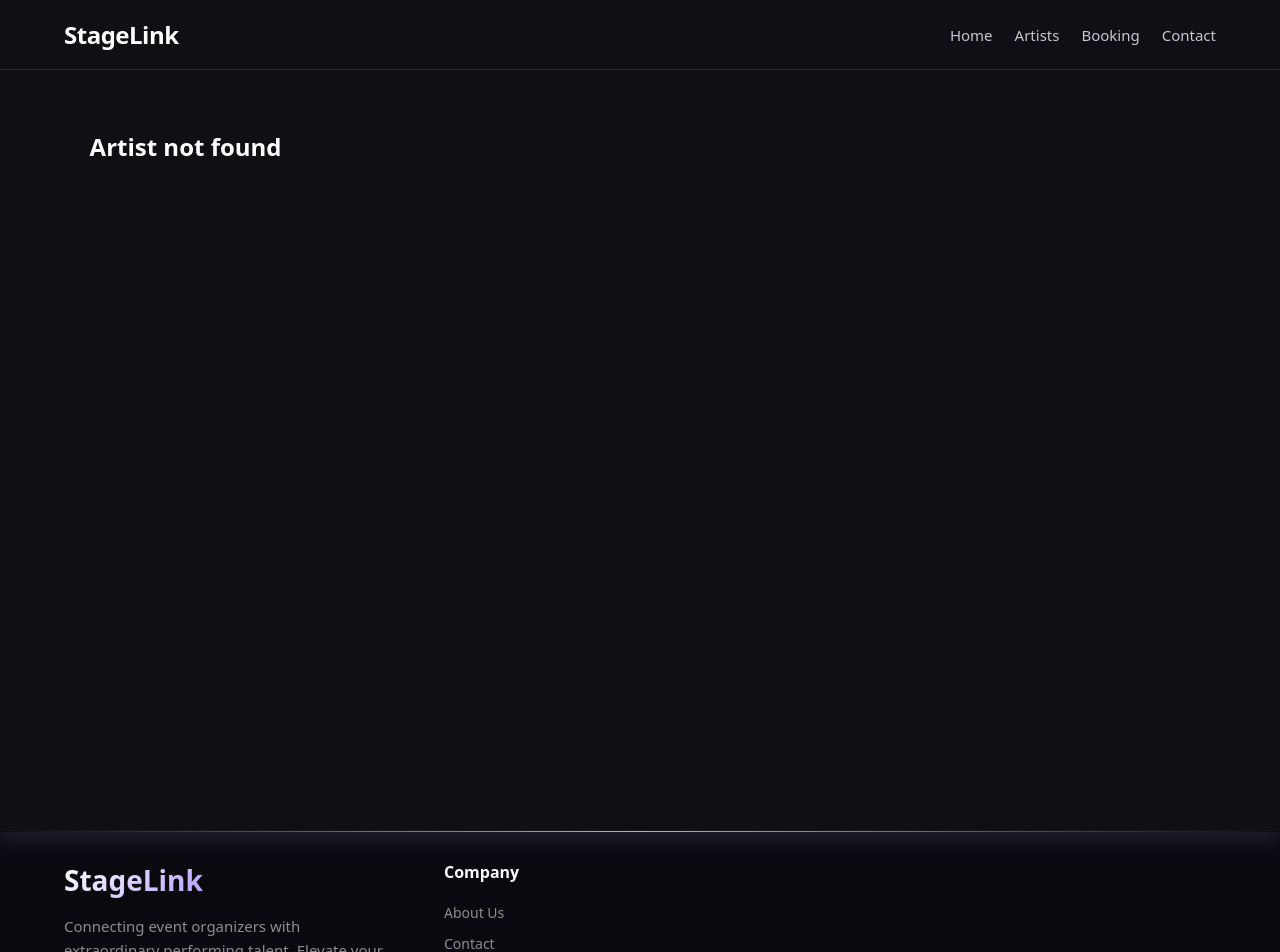
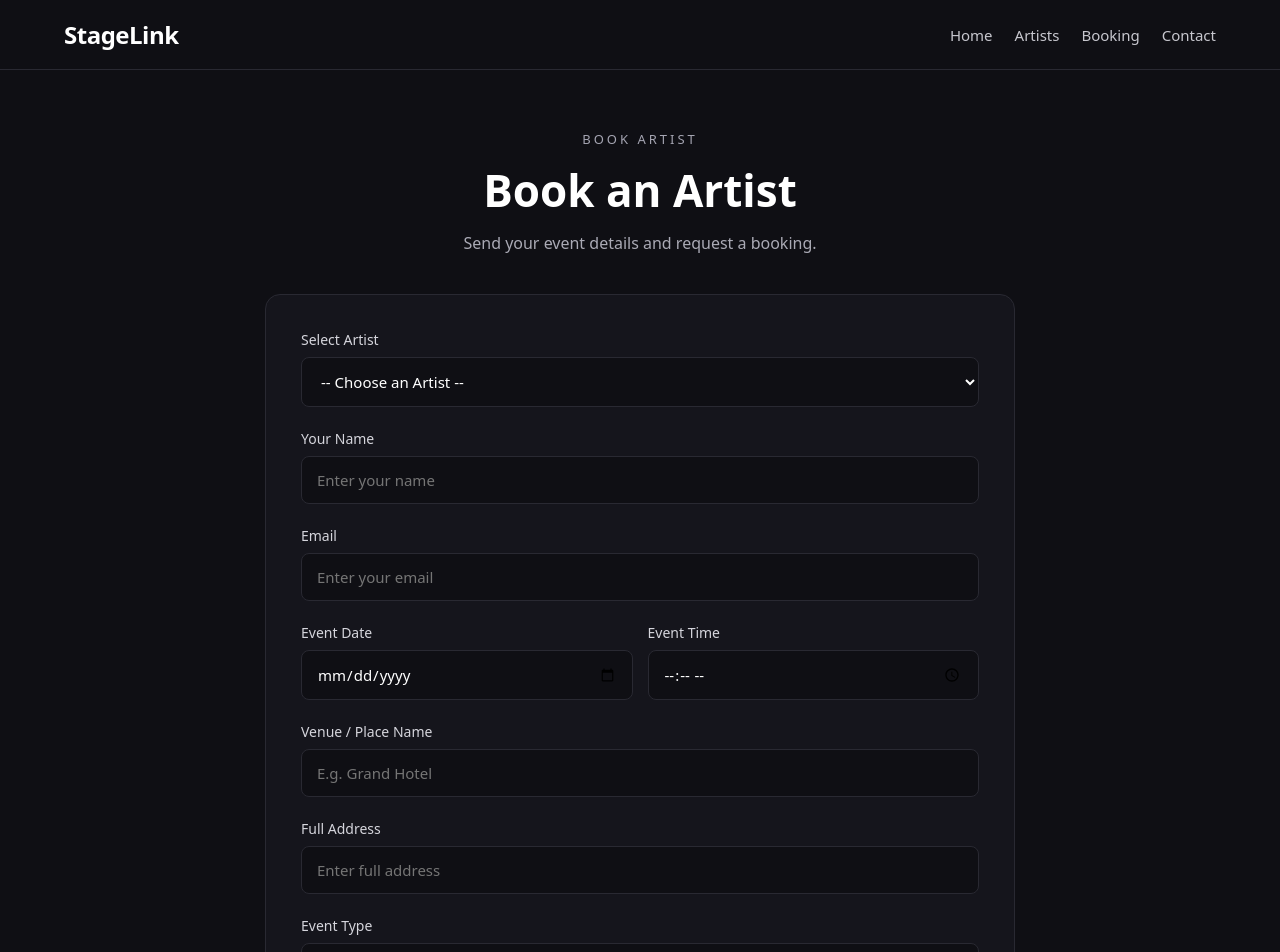
Before and after one commit to chherkiisneha59/stagelink-reactapp, a React (Vite) app: page /booking in a window 1280 px wide. Shown: the top 952 px of the page. Built offline with nearby package versions, Linux system fonts and the light colour scheme.

Commit message:
Update booking form with new fields and artist selection dropdown

```diff
--- a/src/pages/Booking.jsx
+++ b/src/pages/Booking.jsx
@@ -1,21 +1,20 @@
 import { useSearchParams } from "react-router-dom";
-import { useState } from "react";
+import { useState, useEffect } from "react";
 
 import artists from "../data/artists";
 
 function Booking() {
   const [searchParams] = useSearchParams();
-
-  const artistId = Number(searchParams.get("artist"));
-
-  const artist = artists.find(
-    (artist) => artist.id === artistId
-  );
+  const initialArtistId = searchParams.get("artist") ? Number(searchParams.get("artist")) : "";
 
   const [formData, setFormData] = useState({
     name: "",
     email: "",
+    artistId: initialArtistId,
     date: "",
+    time: "",
+    place: "",
+    address: "",
     eventType: "",
     message: "",
   });
@@ -31,17 +30,10 @@ function Booking() {
 
   function handleSubmit(e) {
     e.preventDefault();
-
     setSubmitted(true);
   }
 
-  if (!artist) {
-    return (
-      <main className="booking-page">
-        <h1>Artist not found</h1>
-      </main>
-    );
-  }
+  const selectedArtist = artists.find(a => a.id === Number(formData.artistId));
 
   return (
     <main className="booking-page">
@@ -49,9 +41,7 @@ function Booking() {
 
         <div className="booking-header">
           <p>BOOK ARTIST</p>
-
-          <h1>Book {artist.name}</h1>
-
+          <h1>{selectedArtist ? `Book ${selectedArtist.name}` : "Book an Artist"}</h1>
           <span>
             Send your event details and request a booking.
           </span>
@@ -60,14 +50,30 @@ function Booking() {
         {submitted ? (
           <div className="booking-success">
             <h2>Booking Request Sent!</h2>
-
             <p>
-              Your request for {artist.name} has been submitted.
+              Your request for {selectedArtist ? selectedArtist.name : "the artist"} has been submitted.
             </p>
-
             <p>
               We will contact you with the next steps.
             </p>
+            <button
+              className="primary-btn"
+              onClick={() => {
+                setSubmitted(false);
+                setFormData({
+                  ...formData,
+                  date: "",
+                  time: "",
+                  place: "",
+                  address: "",
+                  eventType: "",
+                  message: ""
+                });
+              }}
+              style={{ marginTop: '20px' }}
+            >
+              Book Another Event
+            </button>
           </div>
         ) : (
           <form
@@ -75,10 +81,25 @@ function Booking() {
             onSubmit={handleSubmit}
           >
             <div className="form-group">
-              <label htmlFor="name">
-                Your Name
-              </label>
+              <label htmlFor="artistId">Select Artist</label>
+              <select
+                id="artistId"
+                name="artistId"
+                value={formData.artistId}
+                onChange={handleChange}
+                required
+              >
+                <option value="">-- Choose an Artist --</option>
+                {artists.map((artist) => (
+                  <option key={artist.id} value={artist.id}>
+                    {artist.name} ({artist.category})
+                  </option>
+                ))}
+              </select>
+            </div>
 
+            <div className="form-group">
+              <label htmlFor="name">Your Name</label>
               <input
                 id="name"
                 name="name"
@@ -91,10 +112,7 @@ function Booking() {
             </div>
 
             <div className="form-group">
-              <label htmlFor="email">
-                Email
-              </label>
-
+              <label htmlFor="email">Email</label>
               <input
                 id="email"
                 name="email"
@@ -106,26 +124,59 @@ function Booking() {
               />
             </div>
 
+            <div className="form-group" style={{ display: 'flex', gap: '15px' }}>
+              <div style={{ flex: 1 }}>
+                <label htmlFor="date">Event Date</label>
+                <input
+                  id="date"
+                  name="date"
+                  type="date"
+                  value={formData.date}
+                  onChange={handleChange}
+                  required
+                />
+              </div>
+              <div style={{ flex: 1 }}>
+                <label htmlFor="time">Event Time</label>
+                <input
+                  id="time"
+                  name="time"
+                  type="time"
+                  value={formData.time}
+                  onChange={handleChange}
+                  required
+                />
+              </div>
+            </div>
+
             <div className="form-group">
-              <label htmlFor="date">
-                Event Date
-              </label>
-
+              <label htmlFor="place">Venue / Place Name</label>
               <input
-                id="date"
-                name="date"
-                type="date"
-                value={formData.date}
+                id="place"
+                name="place"
+                type="text"
+                placeholder="E.g. Grand Hotel"
+                value={formData.place}
                 onChange={handleChange}
                 required
               />
             </div>
 
             <div className="form-group">
-              <label htmlFor="eventType">
-                Event Type
-              </label>
+              <label htmlFor="address">Full Address</label>
+              <input
+                id="address"
+                name="address"
+                type="text"
+                placeholder="Enter full address"
+                value={formData.address}
+                onChange={handleChange}
+                required
+              />
+            </div>
 
+            <div className="form-group">
+              <label htmlFor="eventType">Event Type</label>
               <select
                 id="eventType"
                 name="eventType"
@@ -133,37 +184,17 @@ function Booking() {
                 onChange={handleChange}
                 required
               >
-                <option value="">
-                  Select event type
-                </option>
-
-                <option value="Wedding">
-                  Wedding
-                </option>
-
-                <option value="Birthday">
-                  Birthday Party
-                </option>
-
-                <option value="Corporate">
-                  Corporate Event
-                </option>
-
-                <option value="Concert">
-                  Concert
-                </option>
-
-                <option value="Private Party">
-                  Private Party
-                </option>
+                <option value="">Select event type</option>
+                <option value="Wedding">Wedding</option>
+                <option value="Birthday">Birthday Party</option>
+                <option value="Corporate">Corporate Event</option>
+                <option value="Concert">Concert</option>
+                <option value="Private Party">Private Party</option>
               </select>
             </div>
 
             <div className="form-group">
-              <label htmlFor="message">
-                Additional Details
-              </label>
-
+              <label htmlFor="message">Additional Details</label>
               <textarea
                 id="message"
                 name="message"
```
